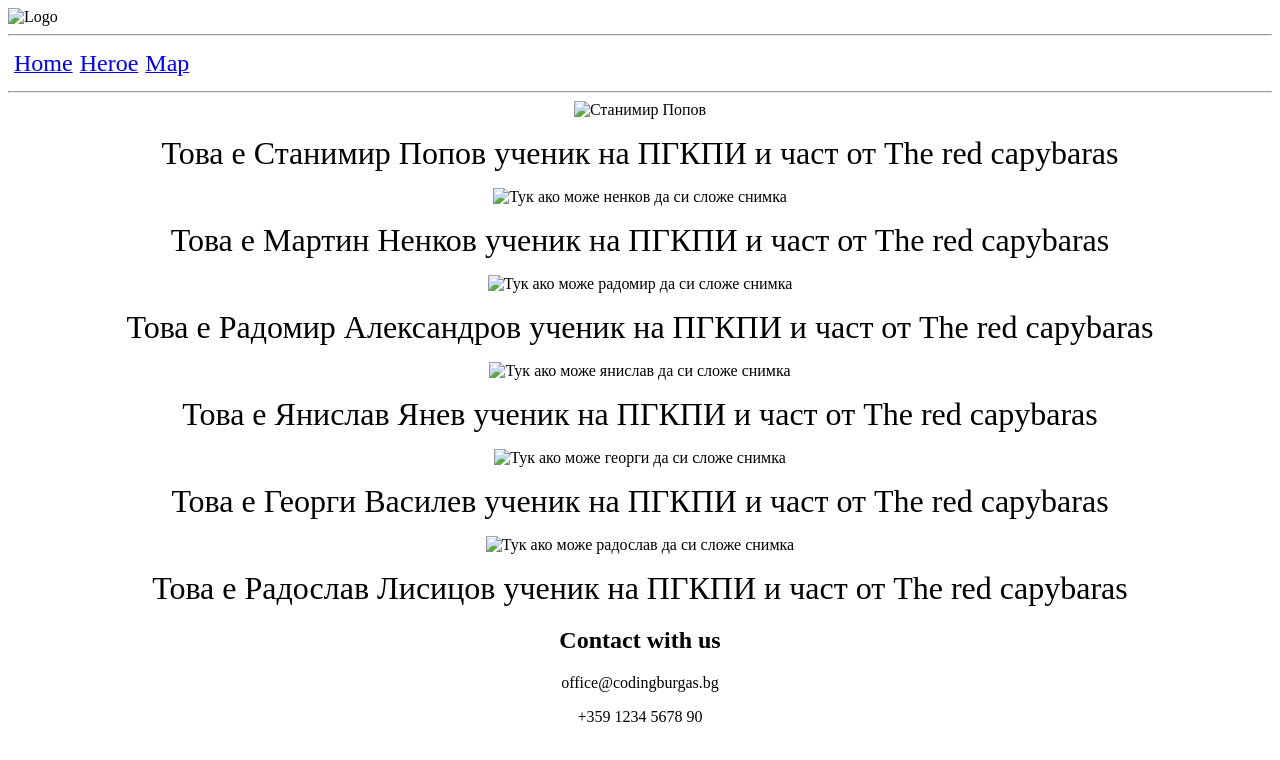
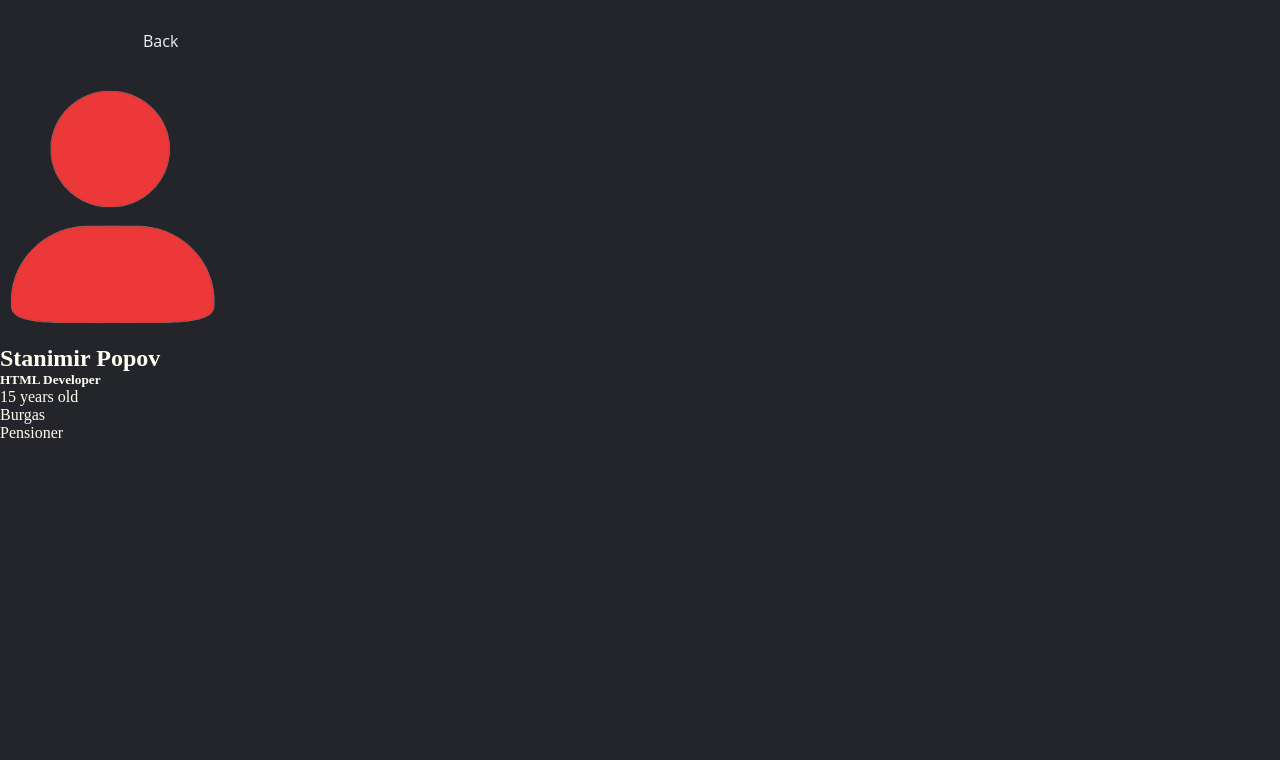
Before and after one commit to codingburgas/2122-the-games--adventures-final-project-rplisitsov19, a plain HTML site: page HTML & CSS/aboutus.html in a window 1280 px wide. Drawn offline with Linux system fonts and the light colour scheme.

Commit message:
Expand site content

```diff
--- a/HTML & CSS/aboutus.html
+++ b/HTML & CSS/aboutus.html
@@ -1,43 +1,32 @@
-<DOCTYPE html>
-<html>
-<head><title>Map</title></head>
+<!DOCTYPE html>
+<html lang="en">
+<head>
+    <title>Team Members</title>
+    <link rel="stylesheet" href="ourteam.css">
+</head>
 <body>
-<header>
-<img src="logo.PNG" alt="Logo">
-</header>
-<hr>
-<div class="container">
-<nav>
-<table cellspacing="5" cellpading="5">
-<nav>
-<td><a href="index.html"><font size="+2">Home</font></a></td>
-<td><a href="heroe.html"><font size="+2">Heroe</font></a></td>
-<td><a href="map.html"><font size="+2">Map</font></a></td>
-</nav>
-</table>
-</nav>
-<hr class = "page-content">
-<center><img src="stanimir.jpg" alt="Станимир Попов"></center>
-<p><center><font size="+3">Това е Станимир Попов ученик на ПГКПИ и част от The red capybaras</font></center></p>
-<center><img src="martin.jpg" alt="Тук ако може ненков да си сложе снимка"></center>
-<p><center><font size="+3">Това е Мартин Ненков ученик на ПГКПИ и част от The red capybaras</font></center></p>
-<center><img src="radomir.jpg" alt="Тук ако може радомир да си сложе снимка"></center>
-<p><center><font size="+3">Това е Радомир Александров ученик на ПГКПИ и част от The red capybaras</font></center></p>
-<center><img src="yanislav.jpg" alt="Тук ако може янислав да си сложе снимка"></center>
-<p><center><font size="+3">Това е Янислав Янев ученик на ПГКПИ и част от The red capybaras</font></center></p>
-<center><img src="georgi.jpg" alt="Тук ако може георги да си сложе снимка"></center>
-<p><center><font size="+3">Това е Георги Василев ученик на ПГКПИ и част от The red capybaras</font></center></p>
-<center><img src="radoslav.jpg" alt="Тук ако може радослав да си сложе снимка"></center>
-<p><center><font size="+3">Това е Радослав Лисицов ученик на ПГКПИ и част от The red capybaras</font></center></p>
-<h2><center>Contact with us<center></h2>
-<center>
-<p>
-office@codingburgas.bg
-</p>
-<p>+359 1234 5678 90</p>
-<p>
-</center>
-</hr>
-</div>
+
+
+    <header>
+        <nav>
+            <ul class="nav_links">
+                <li><a href="index.html">Back</a></li>
+            </ul>
+        </nav>
+    </header>
+    </nav>
+
+<section class="members">
+    <div class="main">
+        <img src="images/iconka.png" alt="aa" class="center">
+        <div class="text">
+            <h2>Stanimir Popov</h2>
+            <h5>HTML Developer</h5>
+            <p>15 years old</p>
+            <p>Burgas</p>
+            <p>Pensioner</p>
+        </div>
+    </div>
+</section>
 </body>
 </html>
--- /dev/null
+++ b/HTML & CSS/ourteam.css
@@ -0,0 +1,50 @@
+*{
+    box-sizing: border-box;
+    padding: 0;
+    margin: 0;
+    background-color: #24252A;
+    color: ivory;
+}
+
+
+
+header{
+    display: flex;
+    justify-content: space-between;
+    padding: 30px 10%;
+}
+
+
+li, a, button{
+    font-family: 'Open Sans', sans-serif;
+    font-weight: 500;
+    font-size: 16px;
+    color: #ebf3f5;
+    text-decoration: none;
+    align-items: left;
+}
+
+
+
+.nav_links{
+    list-style: none;
+}
+
+
+.nav_links li{
+    display: inline-block;
+    padding: 0px 15px;
+}
+
+
+
+.nav_links li a{
+    transition: all 0.3s ease 0s;
+}
+
+
+
+
+.nav_links li a:hover {
+    color: cadetblue;
+}
```
Also changed, not shown: HTML & CSS/index.css (+6 -11 lines), HTML & CSS/index.html (+6 -3 lines), HTML & CSS/images/iconka.png (added), HTML & CSS/images/stanimir.jpg (deleted).
